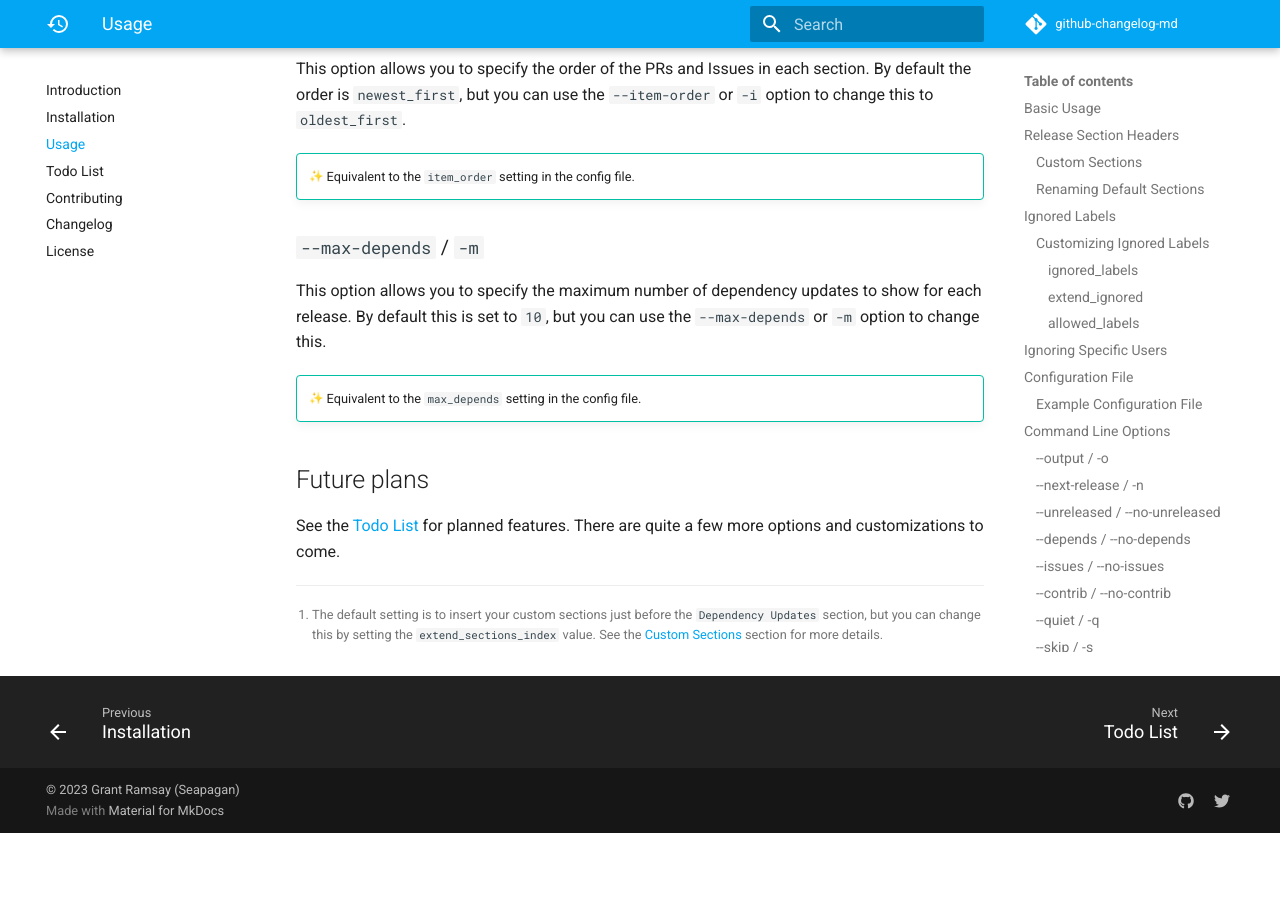
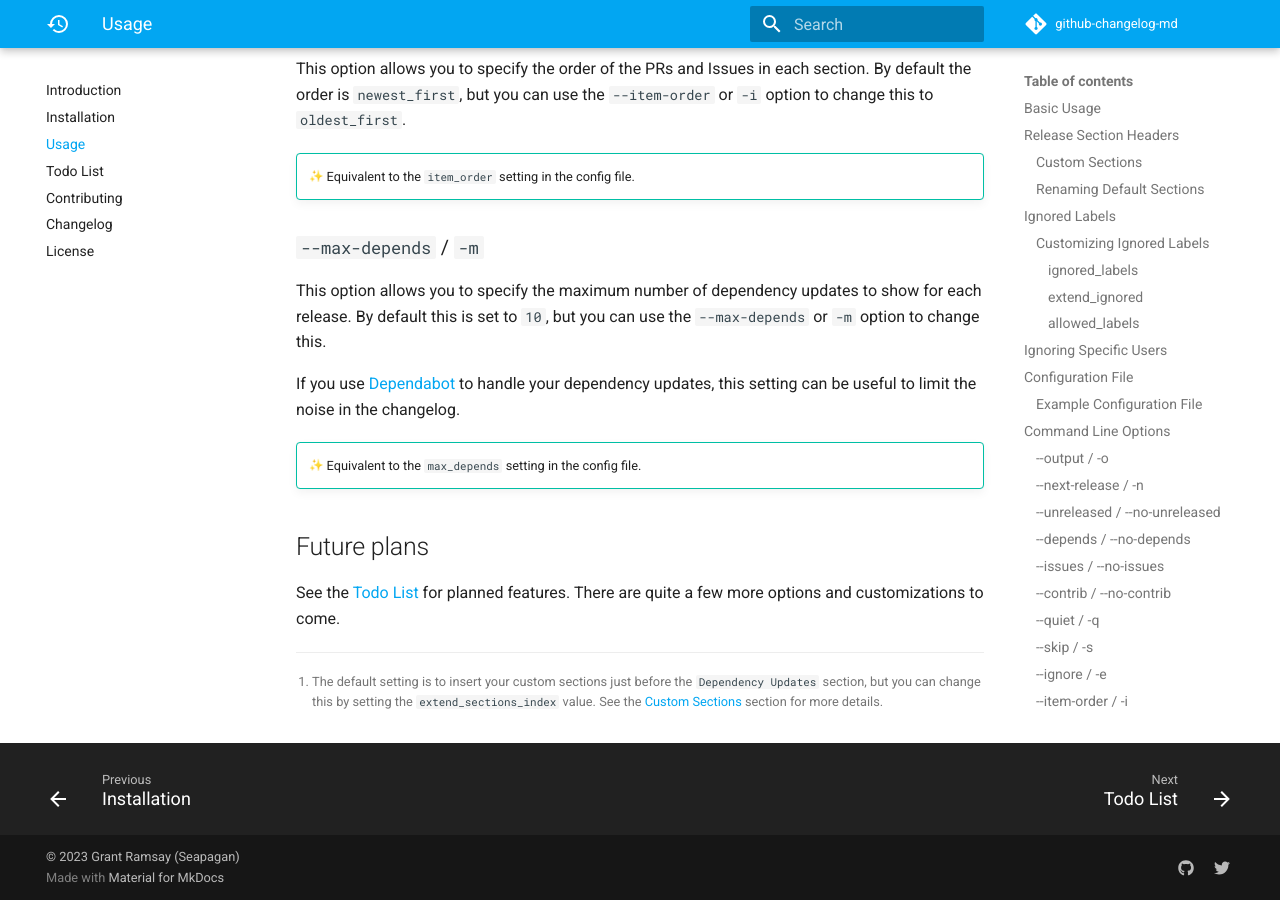
Before and after one commit to seapagan/github-changelog-md, an MkDocs documentation site: the page built from docs/usage.md, in a window 1280 px wide and 900 px high, scrolled down 10441 px. Built offline with MkDocs 1.6.1 and Material for MkDocs 9.7.7, drawn with Linux system fonts in a browser that asks for light colours; emoji names are drawn with the system emoji font; comment, search, counter and statistics services are not loaded; before the commit the page ends 11274 px from its top, so only the background shows below that.

Commit message:
docs: update slightly
Signed-off-by: Grant Ramsay <seapagan@gmail.com>

```diff
--- a/docs/usage.md
+++ b/docs/usage.md
@@ -524,6 +524,10 @@ This option allows you to specify the maximum number of dependency updates to
 show for each release. By default this is set to `10`, but you can use the
 `--max-depends` or `-m` option to change this.
 
+If you use [Dependabot](https://github.com/apps/dependabot){:target="_blank"} to
+handle your dependency updates, this setting can be useful to limit the noise in
+the changelog.
+
 !!! tip ""
 
     :sparkles: Equivalent to the `max_depends` setting in the config file.
```
